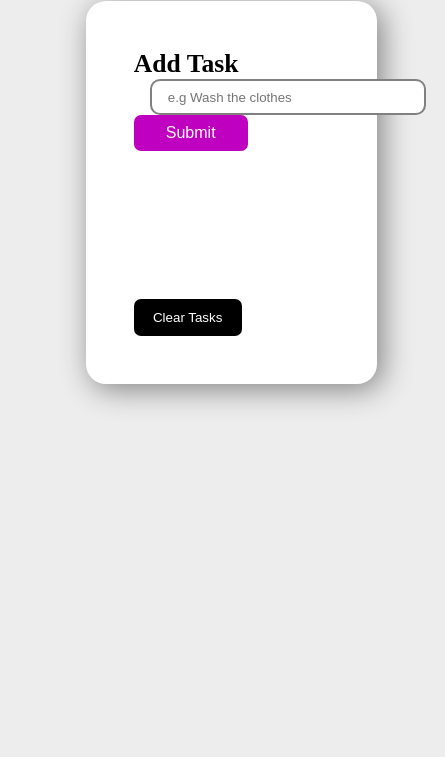
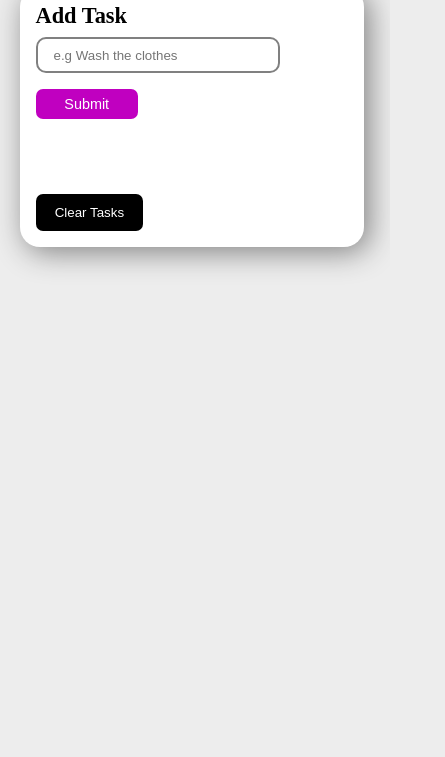
Before and after one commit to michaeljr007/Task-Manager-Nodejs, a website: page public/index.html in a window 390 px wide. Shown: the part 87-844 px from the top of the page, 445 px wide, since content can reach past the window. Drawn offline with nearby package versions, Linux system fonts and the light colour scheme; no server answers.

Commit message:
Update index.html

```diff
--- a/public/index.html
+++ b/public/index.html
@@ -4,6 +4,7 @@
     <meta charset="UTF-8" />
     <meta name="viewport" content="width=device-width, initial-scale=1.0" />
     <link rel="stylesheet" href="./style.css" />
+    <link rel="stylesheet" href="./mobile.css" />
     <title>Task Manager | Welcome</title>
   </head>
   <body>
```
